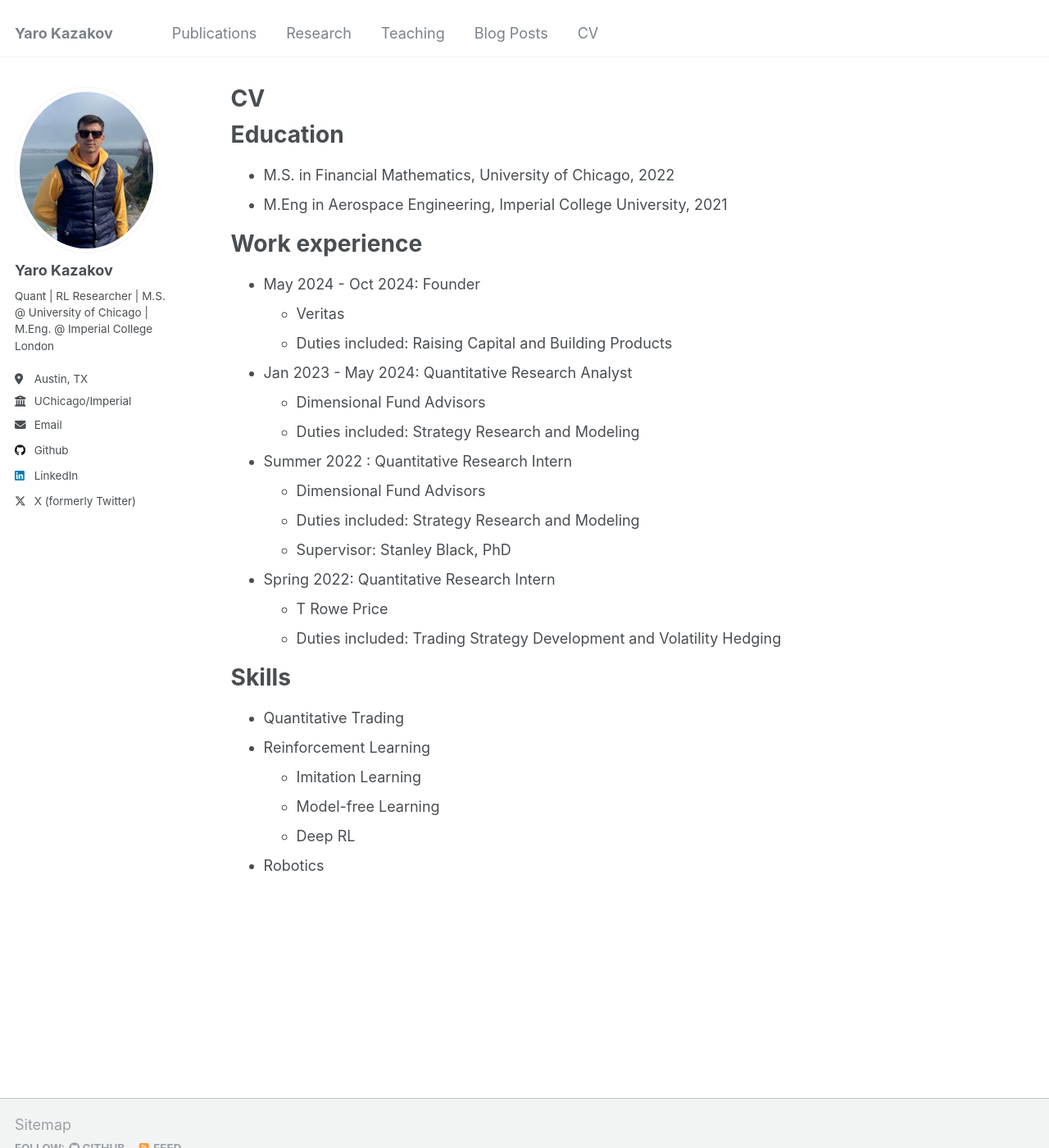
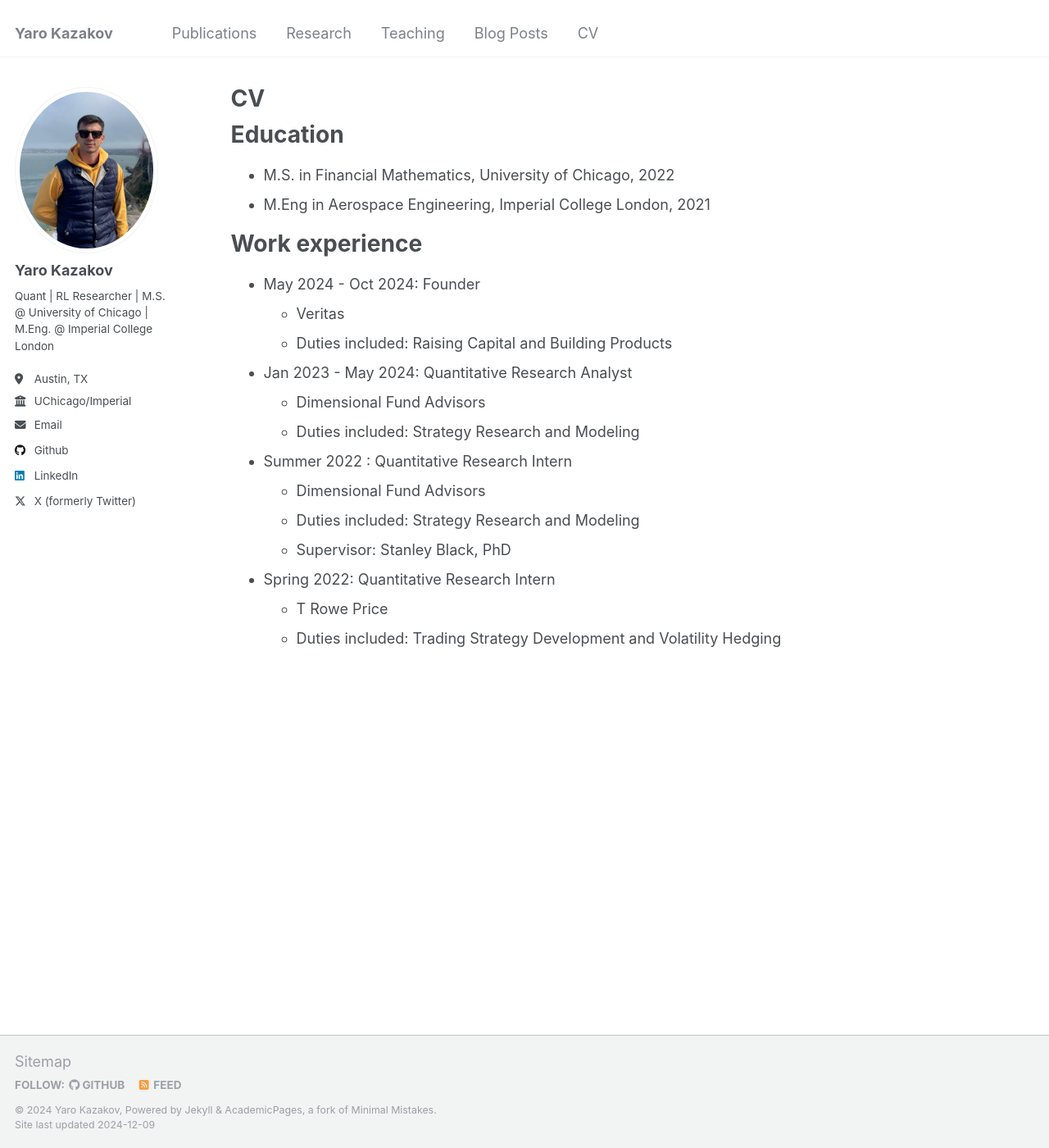
Before and after one commit to YaroKazakov/yarokazakov.github.io, a Jekyll site: the page built from _pages/cv.md, in a window 1280 px wide and 1400 px high. Shown: the whole window at 82% size. Built offline with Jekyll 4.4.1, drawn with Linux system fonts in a browser that asks for light colours.

Commit message:
Update cv.md

```diff
--- a/_pages/cv.md
+++ b/_pages/cv.md
@@ -12,7 +12,7 @@ redirect_from:
 Education
 ======
 * M.S. in Financial Mathematics, University of Chicago, 2022
-* M.Eng in Aerospace Engineering, Imperial College University, 2021
+* M.Eng in Aerospace Engineering, Imperial College London, 2021
 
 Work experience
 ======
@@ -32,12 +32,3 @@ Work experience
 * Spring 2022: Quantitative Research Intern
   * T Rowe Price
   * Duties included: Trading Strategy Development and Volatility Hedging
-
-Skills
-======
-* Quantitative Trading
-* Reinforcement Learning
-  * Imitation Learning
-  * Model-free Learning
-  * Deep RL
-* Robotics
```
